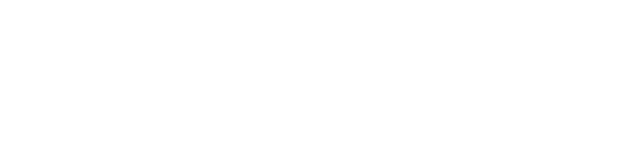
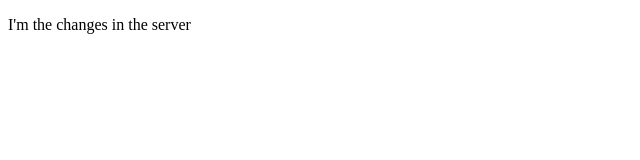
Before and after one commit to dankified/git-practice-4, a plain HTML site: page index.html in a window 1280 px wide. Shown: the whole page, without its empty margins (0-640 px from the left). Drawn offline with Linux system fonts and the light colour scheme.

Commit message:
Add a div to body

```diff
--- a/index.html
+++ b/index.html
@@ -7,6 +7,8 @@
 	<title>Document</title>
 </head>
 <body>
-
+	<div id="server-branch">
+		<p>I'm the changes in the server</p>
+	</div>
 </body>
 </html>
```
